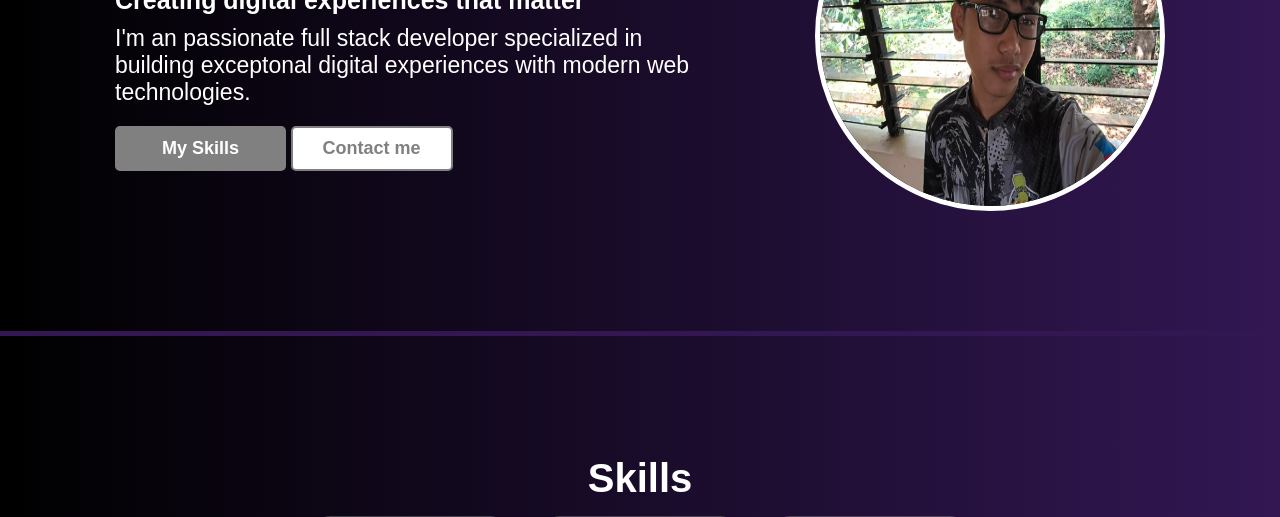
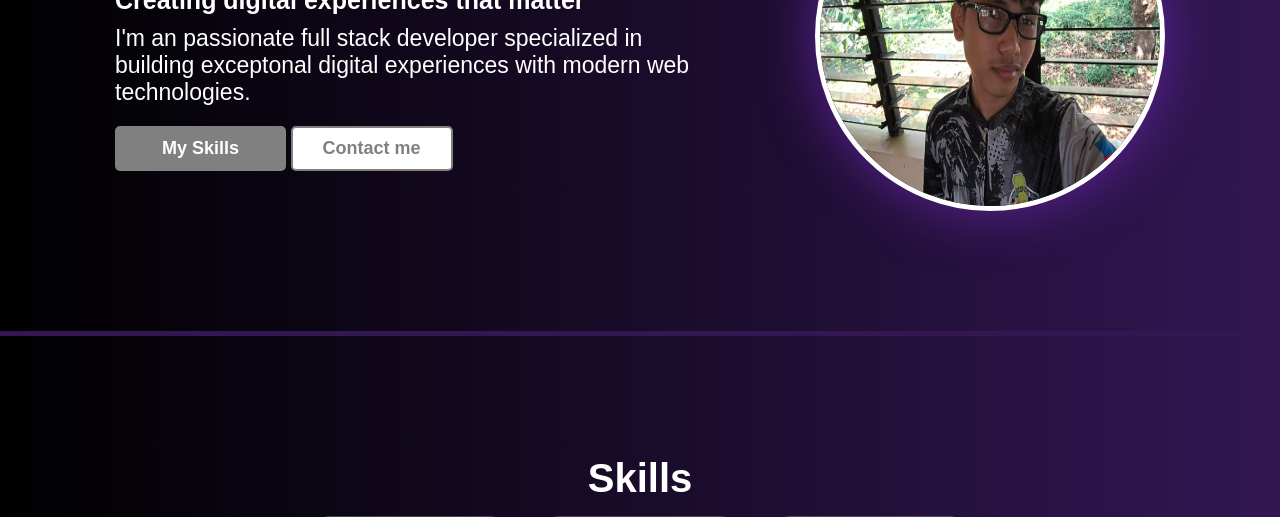
Before and after one commit to jasper445636705-ctrl/jasper445636705-ctrl.github.io, a plain HTML site: page index.html in a window 1280 px wide. Shown: the part 319-836 px from the top of the page. Drawn offline with Linux system fonts and the light colour scheme.

Commit message:
added box shadow

```diff
--- a/style.css
+++ b/style.css
@@ -135,6 +135,7 @@ a:hover {
     margin-left: 100px;
     border-radius: 50%;
     border: 5px solid white;
+    box-shadow: 0 0 55px rgba(147, 51, 234, 0.5);
 }
 
 .skills {
```
